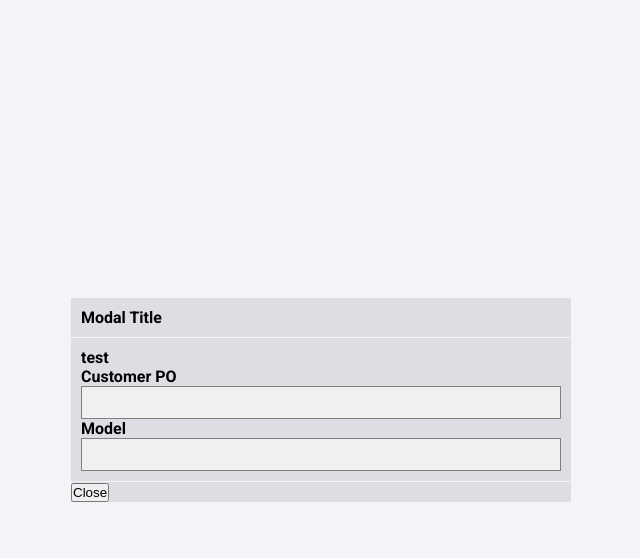
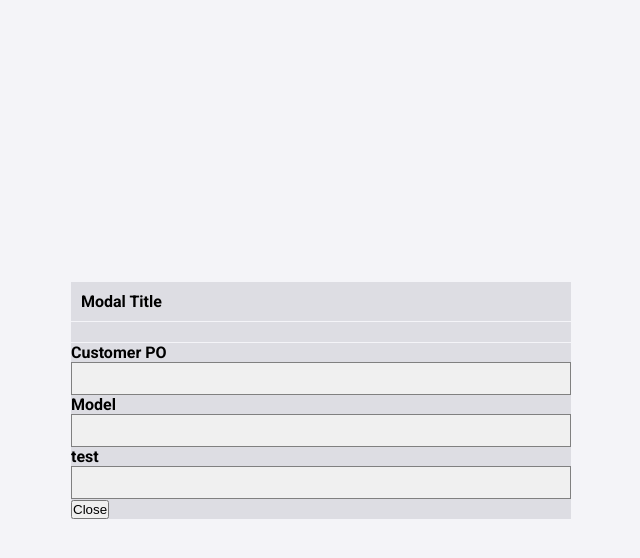
Before and after one commit to jcho-project/orderflow, a React (Create React App) app: page / in a window 1280 px wide. Both pictures are taken after a click on the button "New Order". Shown: the top 558 px of the page, without its empty margins (319-959 px from the left). Built offline with nearby package versions, Linux system fonts and the light colour scheme.

Commit message:
test importing component from input file try normal text input just as OrderInput

```diff
--- a/src/components/CreateForm.jsx
+++ b/src/components/CreateForm.jsx
@@ -58,8 +58,8 @@ function CreateForm() {
             <h4 className="modal-title">Modal Title</h4>
           </div>
           <div className="modal-body">
-            {children}
           </div>
+          {children}
           {/* <div className="modal-body"> */}
               {/* <h4>Bill-To</h4>
                 <select name="bill-to" value={values["bill-to"]} onChange={handleInputChange} >
@@ -95,10 +95,11 @@ function CreateForm() {
   return (
     <>
       <Modal show={modalShow} close={handleToggleModal}>
-        <h4>test</h4>
         <form>
           <CustomerPoInput po={values} change={handleInputChange} />
           <ModelInput model={values} change={handleInputChange} />
+          <h4>test</h4>
+          <input type="text" name="test" id="test" value={values["model"]} onChange={handleInputChange} />
         </form>
       </Modal>
       <button onClick={handleToggleModal}>New Order</button>
```
